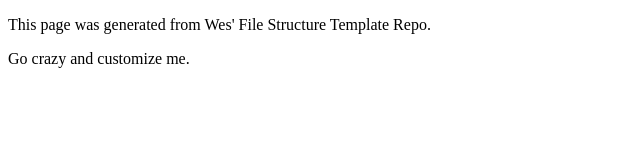
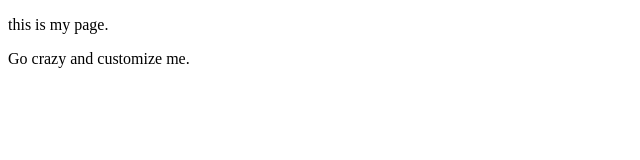
Before and after one commit to eloise1234/art101, a plain HTML site: page index.html in a window 1280 px wide. Shown: the whole page, without its empty margins (0-640 px from the left). Drawn offline with Linux system fonts and the light colour scheme.

Commit message:
i changed the p tag

```diff
--- a/index.html
+++ b/index.html
@@ -1,12 +1,12 @@
 <!DOCTYPE html>
 <html>
 <head>
-	<title>My_Name Homepage</title>
+	<title>Eloise's Homepage</title>
 	<link rel="stylesheet" type="text/css" href="css/site.css">
 </head>
 <body>
 	<main>
-		<p>This page was generated from Wes' File Structure Template Repo.</p>
+		<p>this is my page.</p>
 
 		<p>Go crazy and customize me.</p>
 	</main>
```
Also changed, not shown: 1 other file.
